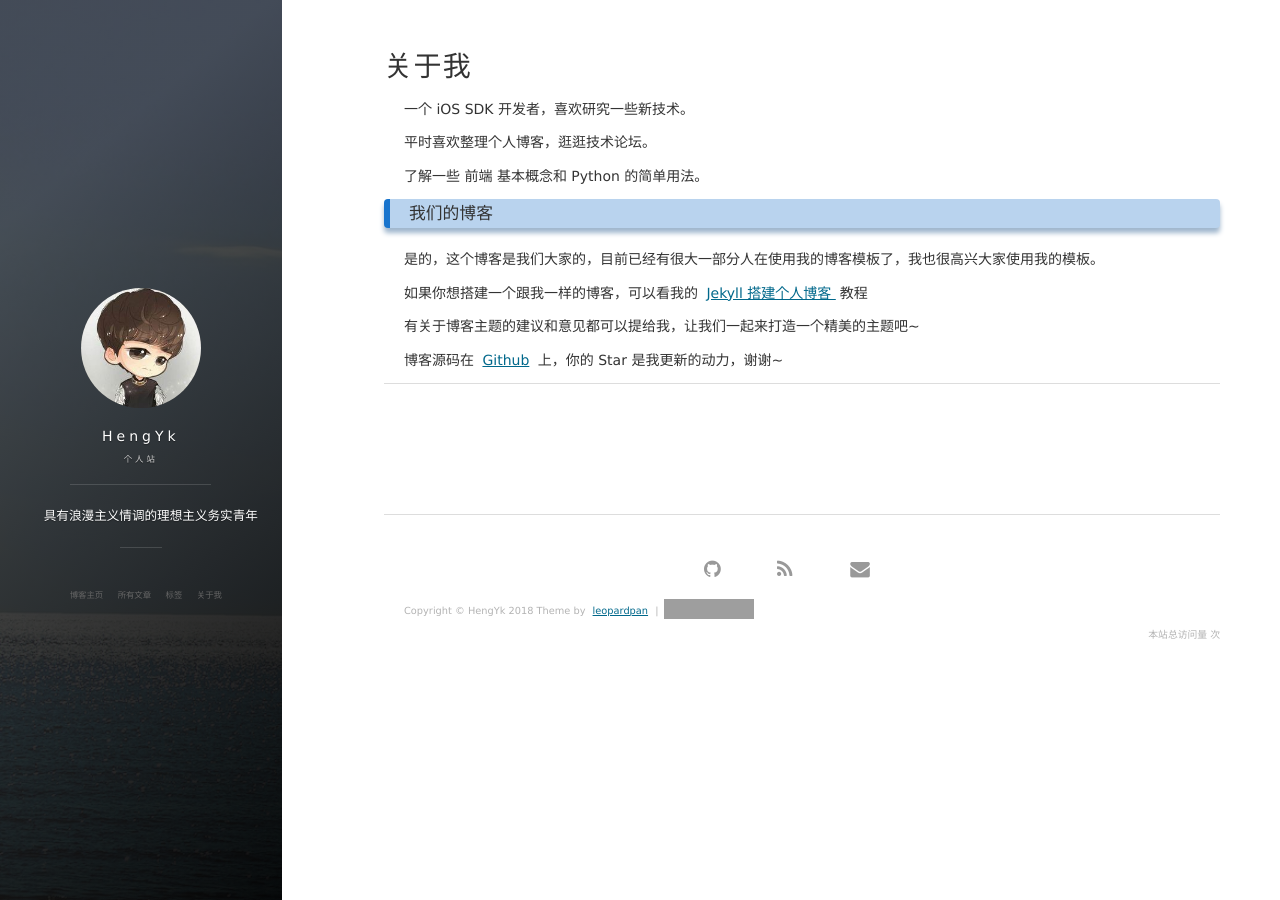
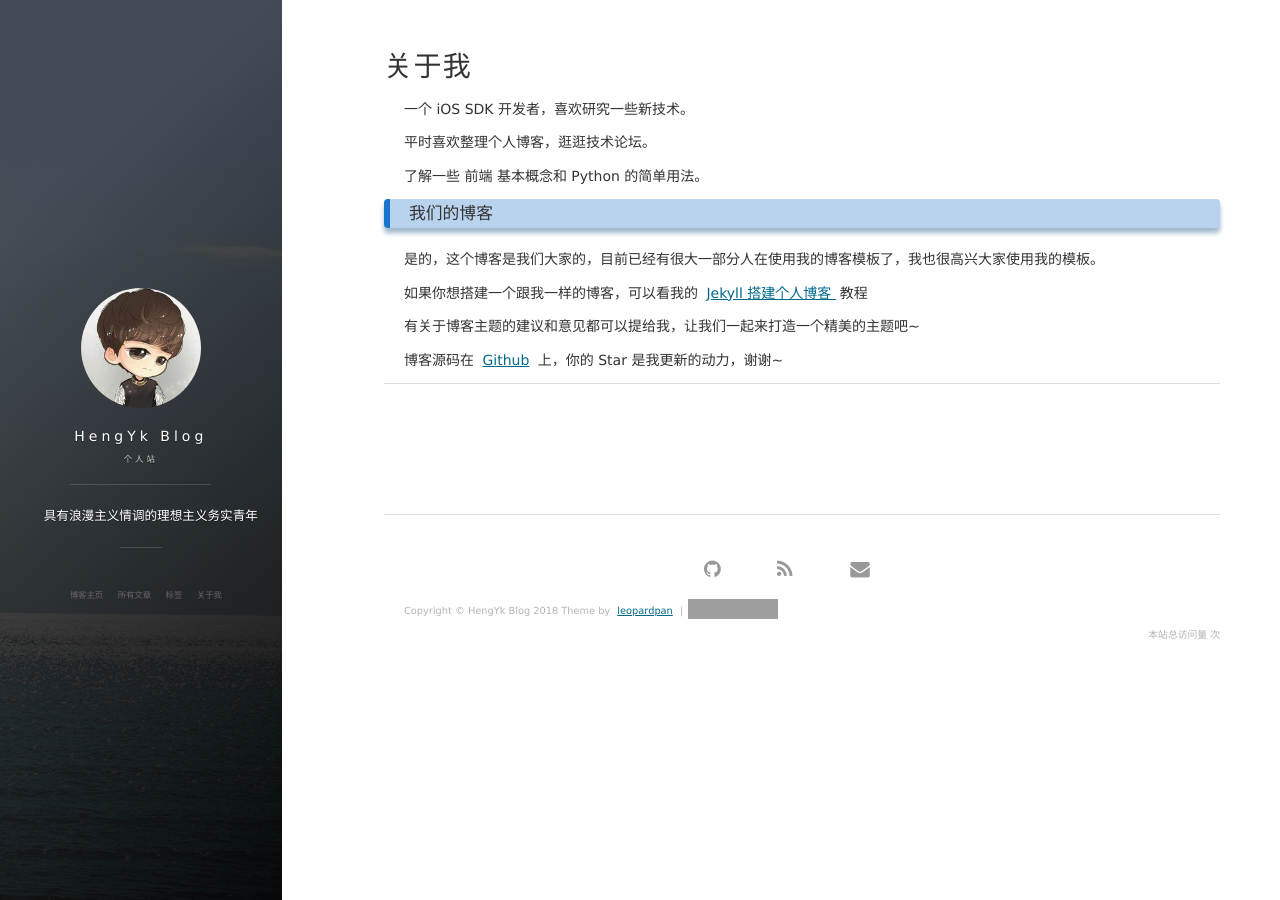
Before and after one commit to HengYk/hengyk.github.io, a Jekyll site: the page built from about.md, in a window 1280 px wide. Built offline with Jekyll 4.4.1, drawn with Linux system fonts in a browser that asks for light colours; nearby versions of some CDN libraries; comment, search, counter and statistics services are not loaded; some of the changed lines change nothing that is shown; grey boxes are pictures that could not be loaded.

Commit message:
Add commit

```diff
--- a/_config.yml
+++ b/_config.yml
@@ -1,12 +1,12 @@
 # Basic
-title: HengYk
+title: HengYk Blog
 subtitle: 个人站
 description: 具有浪漫主义情调的理想主义务实青年
 # 头像里面的标题
 avatarTitle: HengYk
 # 头像里面的描述
 avatarDesc: Java
-url: ""
+url: "https://hengyk.github.io/"
 
 # Comment
 comment:
--- a/_includes/comments.html
+++ b/_includes/comments.html
@@ -1,6 +1,6 @@
 <section class="post-comments">
 
-  {% if site.comment.uyan %}
+  <!-- {% if site.comment.uyan %}
     <div id="uyan_frame"></div>
 
     <script type="text/javascript" src="http://v2.uyan.cc/code/uyan.js?uid="+'{{ site.comment.uyan }}'></script>
@@ -24,6 +24,25 @@
     </script>
     <noscript>要查看<a href="http://disqus.com/?ref_noscript"> Disqus </a>评论，请启用 JavaScript</noscript>
 
-  {% endif %}
+  {% endif %} -->
+
+  <!-- 来必力City版安装代码 -->
+<div id="lv-container" data-id="city" data-uid="MTAyMC80MDYyNC8xNzE1MQ==">
+	<script type="text/javascript">
+   (function(d, s) {
+       var j, e = d.getElementsByTagName(s)[0];
+
+       if (typeof LivereTower === 'function') { return; }
+
+       j = d.createElement(s);
+       j.src = 'https://cdn-city.livere.com/js/embed.dist.js';
+       j.async = true;
+
+       e.parentNode.insertBefore(j, e);
+   })(document, 'script');
+	</script>
+<noscript> 为正常使用来必力评论功能请激活JavaScript</noscript>
+</div>
+<!-- City版安装代码已完成 -->
 
 </section>
```
